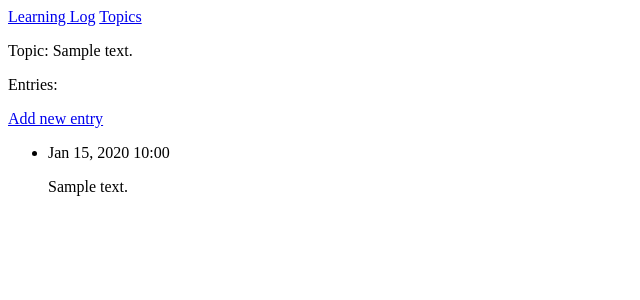
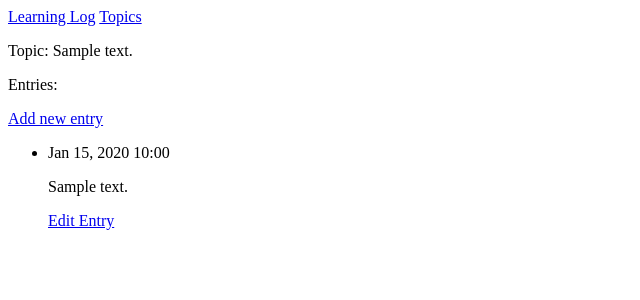
Before and after one commit to NiallCarbery/Learning_Log, a Django app: page /topics/1/ in a window 1280 px wide. Shown: the top 300 px of the page, without its empty margins (0-640 px from the left). Run offline with Django 4.2, Linux system fonts and the light colour scheme; tables that the repository leaves empty hold one stand-in row (values such as "Sample post").

Commit message:
Implement a Edit entry button to each learning log

```diff
--- a/learning_logs/templates/learning_logs/topic.html
+++ b/learning_logs/templates/learning_logs/topic.html
@@ -14,6 +14,9 @@
         <li>
             <p>{{ entry.date_added|date:'M d, Y H:i' }}</p>
             <p>{{ entry.text|linebreaks }}</p>
+            <p>
+                <a href="{% url 'learning_logs:edit_entry' entry.id %}">Edit Entry</a>
+            </p>
         </li>
     {% empty %}
         <li>There are no entries for this topic yet.</li>
```
